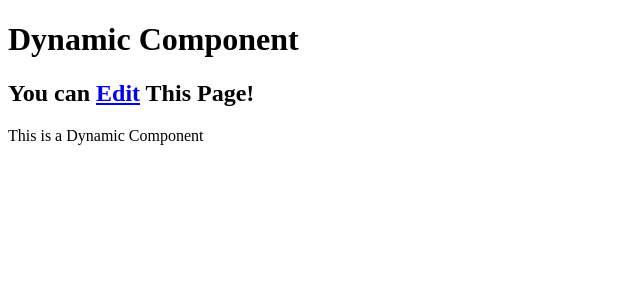
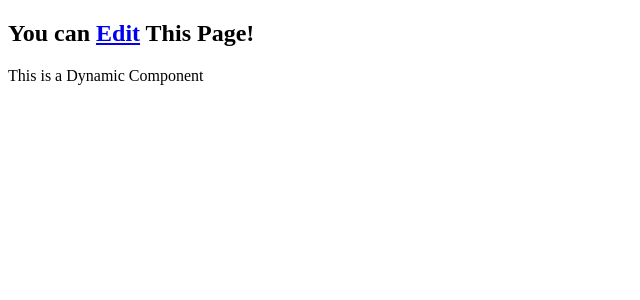
Before and after one commit to fortune-max/web-tooling-015, a React (Create React App) app: page / in a window 1280 px wide. Shown: the top 300 px of the page, without its empty margins (0-640 px from the left). Built offline with nearby package versions, Linux system fonts and the light colour scheme.

Commit message:
rm header

```diff
--- a/src/App.tsx
+++ b/src/App.tsx
@@ -7,7 +7,6 @@ import { BrowserRouter as Router, Switch, Route, Link } from "react-router-dom";
 function App() {
     return (
         <>
-            <h1>Dynamic Component</h1>
             <Router>
                 <h2>
                     You can <Link to="/edit">Edit</Link> This Page!
```
